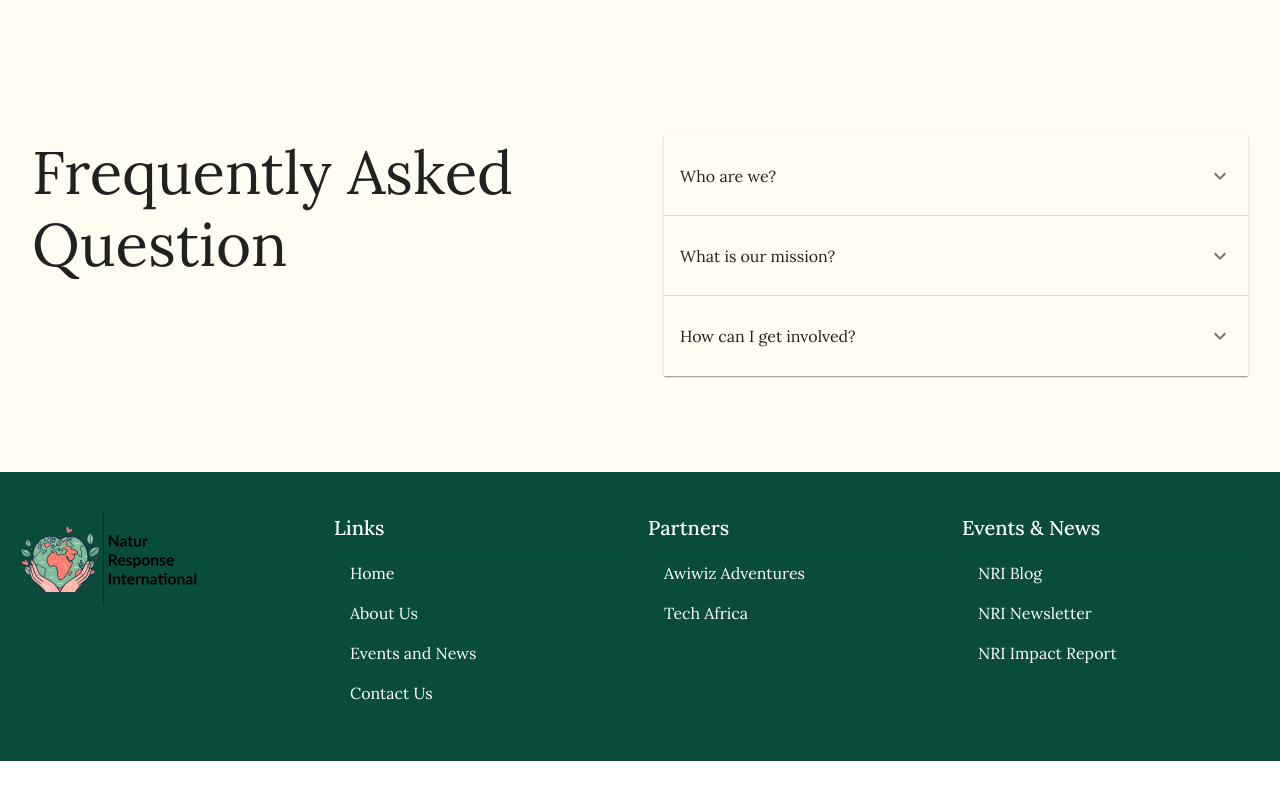
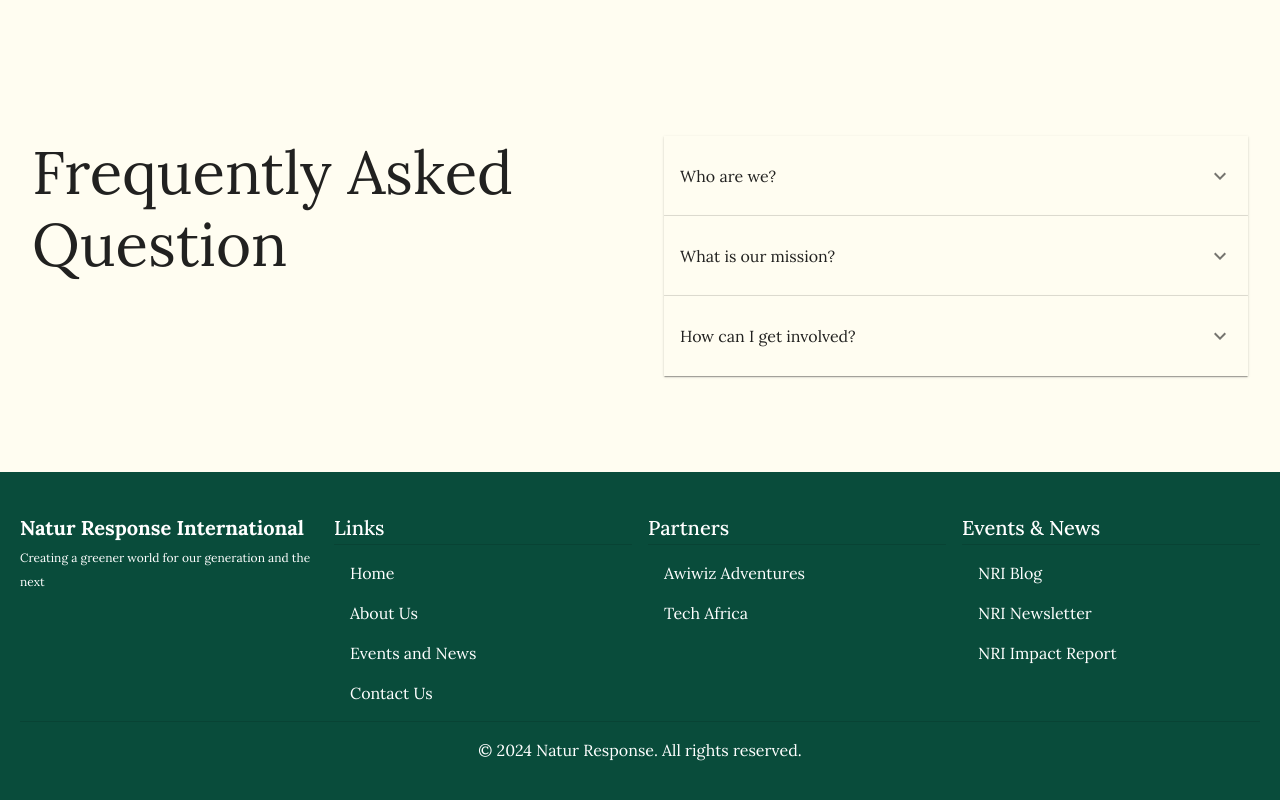
Before and after one commit to naturresponseint/naturresponseint, a React (Create React App) app: page / in a window 1280 px wide. Shown: the part 5027-5827 px from the top of the page. Before the commit the page ends 5788 px from the top, so only its background shows below. Built offline with nearby package versions, Linux system fonts and the light colour scheme.

Commit message:
complete the website

```diff
--- a/src/layouts/Footer.jsx
+++ b/src/layouts/Footer.jsx
@@ -30,9 +30,15 @@ function Footer() {
         <CssBaseline />
         <Grid container spacing={2}>
           <Grid item xs={12} lg={3}>
-            <div>
+            {/* <div>
               <img src={logo} alt="NRI" />
-            </div>
+            </div> */}
+            <Typography variant="h6" sx={{ fontWeight: "bold" }}>
+              Natur Response International
+            </Typography>
+            <Typography variant="caption" sx={{ mt: 2 }}>
+              Creating a greener world for our generation and the next
+            </Typography>
           </Grid>
 
           <Grid item xs={12} lg={3}>
@@ -101,6 +107,10 @@ function Footer() {
             </div>
           </Grid>
         </Grid>
+
+        <Divider />
+
+        <Typography sx={{ textAlign: "center", mt: 2 }}>© 2024 Natur Response. All rights reserved.</Typography>
       </Box>
     </>
   );
```
